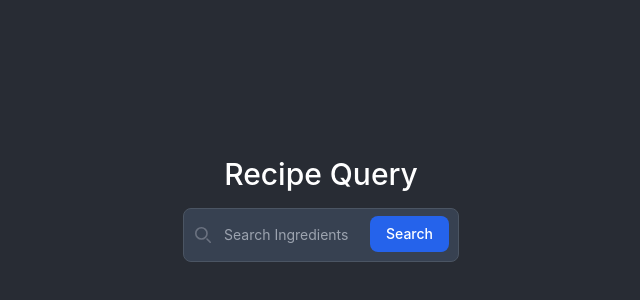
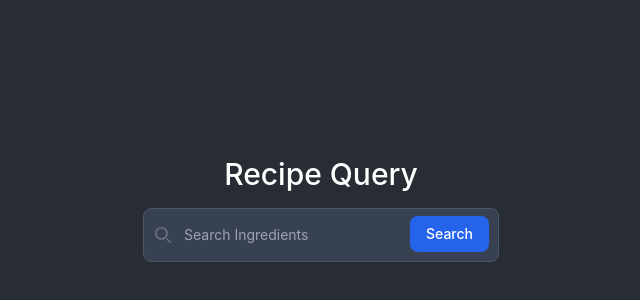
Before and after one commit to t1mzzz/recipe-query, a React (Create React App) app: page / in a window 1280 px wide. Shown: the part 4-304 px from the top of the page, without its empty margins (319-959 px from the left). Built offline with nearby package versions, Linux system fonts and the light colour scheme.

Commit message:
Expand width on search bar

```diff
--- a/src/pages/Start.tsx
+++ b/src/pages/Start.tsx
@@ -5,7 +5,7 @@ import { useNavigate } from 'react-router-dom';
  *
  * @returns
  */
-export default function Start() {
+export default function Start(): ReactElement {
   return (
     <div className="min-h-screen min-w-screen bg-[#282c34] flex flex-col px-20 py-40 space-y-4">
       <div className="grid place-items-center">
@@ -57,9 +57,9 @@ function SearchIngredientsBar(): ReactElement {
           </svg>
         </div>
         <input
-          type="search"
+          type="text"
           id="default-search"
-          className="block p-4 pl-10 text-sm text-gray-900 border rounded-lg bg-gray-700 border-gray-600 placeholder-gray-400 text-white focus:ring-blue-500 focus:border-blue-500"
+          className="block p-4 pl-10 pr-24 text-sm text-gray-900 border rounded-lg bg-gray-700 border-gray-600 placeholder-gray-400 text-white focus:ring-blue-500 focus:border-blue-500"
           value={ingredientQuery}
           placeholder="Search Ingredients"
           onChange={((event: React.ChangeEvent<HTMLInputElement>) => {
```
